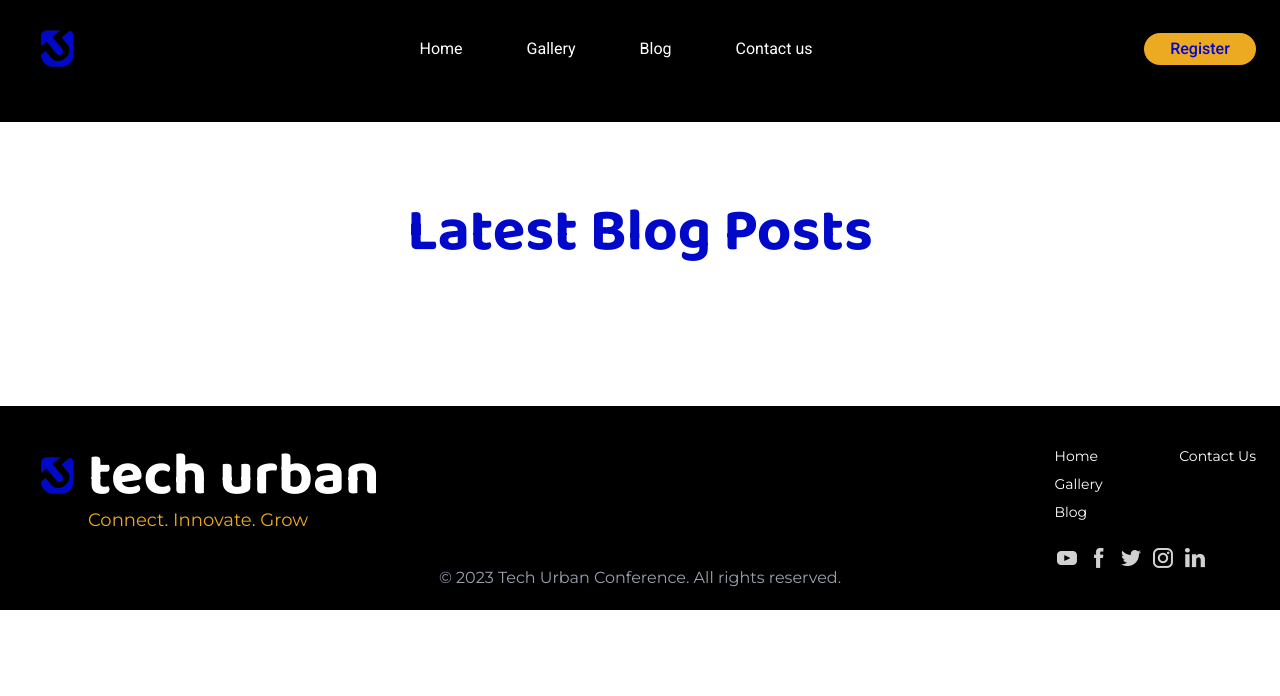
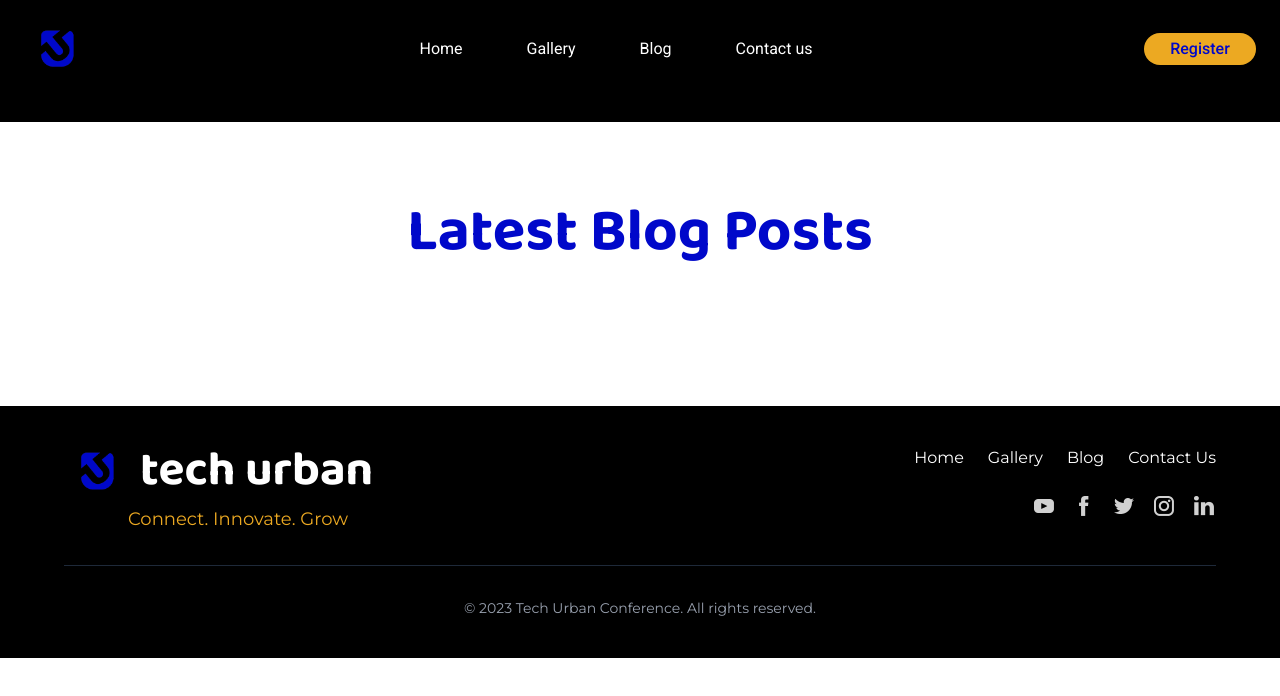
Before and after one commit to Jahboy-316/tech-urbann, a website: page blog.html in a window 1280 px wide. Drawn offline with Linux system fonts and the light colour scheme; no server answers; a web font is replaced by a local one.

Commit message:
Final commit

```diff
--- a/blog.html
+++ b/blog.html
@@ -14,17 +14,21 @@
 </head>
 
 <body>
-    <header class=" bg-black font-roboto flex justify-between items-center relative z-20 px-6 pb-12 pt-6">
+    <header class=" bg-black font-roboto flex justify-between items-center relative z-20 px-6 md:pb-12 pt-6">
         <div class="w-16">
             <img src="images-icons/logo.png">
         </div>
-        <nav class=" text-[16px] text-white flex justify-between gap-16">
-            <a href="index.html">Home</a>
+        <nav class="hidden md:flex text-[16px] text-white justify-between gap-16">
+            <a href="#">Home</a>
             <a href="#">Gallery</a>
             <a href="blog.html">Blog</a>
             <a href="#">Contact us</a>
         </nav>
-        <div>
+        <button id="menuBtn" class="text-white text-3xl md:hidden">
+            ☰
+        </button>
+
+        <div class=" hidden md:block">
             <button class="text-bluesome rounded-3xl bg-yellowsome w-28 font-medium p-1">Register</button>
         </div>
     </header>
@@ -35,46 +39,63 @@
             Latest Blog Posts
         </h1>
 
-        <div id="postsContainer" class="grid grid-cols-3 gap-10 mt-16">
+        <div id="postsContainer" class="grid grid-cols-1 md:grid-cols-3 gap-10 mt-16">
 
         </div>
 
     </section>
 
-     <footer class="bg-black py-10 px-6">
-        <div class="flex items-center justify-start">
-            <img class="w-16" src="images-icons/logo.png">
-            <h1 class="text-6xl font-baloo font-bold text-white">tech urban</h1>
-        </div>
-        <p class="text-lg font-montserrat ml-16 text-yellowsome">Connect. Innovate. Grow</p>
+    <footer class="bg-black py-10 px-6 md:px-16">
+        <div class="max-w-7xl mx-auto flex flex-col md:flex-row justify-between items-center md:items-start gap-8">
 
-        <div class="flex justify-center mt-8">
-            <p class="text-base font-montserrat text-gray-400">© 2023 Tech Urban Conference. All rights reserved.</p>
+            <div class="flex flex-col items-center md:items-start text-center md:text-left">
+                <div class="flex items-center gap-3">
+                    <img class="w-10 md:w-16" src="images-icons/logo.png" alt="Tech Urban Logo">
+                    <h1 class="text-3xl md:text-5xl font-baloo font-bold text-white">tech urban</h1>
+                </div>
+                <p class="text-base md:text-lg font-montserrat mt-2 md:ml-16 text-yellowsome">
+                    Connect. Innovate. Grow
+                </p>
+            </div>
+
+            <div class="flex flex-col items-center md:items-end text-center md:text-right">
+
+                <div
+                    class="flex flex-wrap justify-center md:justify-end gap-x-6 gap-y-2 text-white font-montserrat text-sm md:text-base">
+                    <a href="#" class="hover:text-yellowsome transition-colors">Home</a>
+                    <a href="#" class="hover:text-yellowsome transition-colors">Gallery</a>
+                    <a href="blog.html" class="hover:text-yellowsome transition-colors">Blog</a>
+                    <a href="#" class="hover:text-yellowsome transition-colors">Contact Us</a>
+                </div>
+
+                <div class="flex gap-4 mt-6">
+                    <img class="w-6 h-6 invert grayscale brightness-50 hover:brightness-100 transition"
+                        src="images-icons/youtubeicon2.png" alt="YouTube">
+                    <img class="w-6 h-6 invert grayscale brightness-50 hover:brightness-100 transition"
+                        src="images-icons/facebookicon.png" alt="Facebook">
+                    <img class="w-6 h-6 invert grayscale brightness-50 hover:brightness-100 transition"
+                        src="images-icons/twittericon.png" alt="Twitter">
+                    <img class="w-6 h-6 invert grayscale brightness-50 hover:brightness-100 transition"
+                        src="images-icons/instagramicon.png" alt="Instagram">
+                    <img class="w-6 h-6 invert grayscale brightness-50 hover:brightness-100 transition"
+                        src="images-icons/linkedinicon.png" alt="LinkedIn">
+                </div>
+
+            </div>
+
         </div>
 
-        <div class="flex justify-end -mt-36">
+        <div class="border-t border-gray-800 my-8"></div>
 
-            <div class="grid grid-cols-2 gap-x-12 gap-y-2 text-white font-montserrat text-sm">
-
-                <a href="index.html">Home</a>
-                <a href="#">Contact Us</a>
-                <a href="#">Gallery</a>
-
-                <div></div>
-                <a href="blog.html">Blog</a>
-                <div></div>
-
-                <div class="col-span-2 flex gap-2 mt-4">
-                    <img class="w-6 h-6 invert grayscale brightness-50" src="images-icons/youtubeicon2.png">
-                    <img class="w-6 h-6 invert grayscale brightness-50" src="images-icons/facebookicon.png">
-                    <img class="w-6 h-6 invert grayscale brightness-50" src="images-icons/twittericon.png">
-                    <img class="w-6 h-6 invert grayscale brightness-50" src="images-icons/instagramicon.png">
-                    <img class="w-6 h-6 invert grayscale brightness-50" src="images-icons/linkedinicon.png">
-                </div>
-            </div>
+        <div class="text-center">
+            <p class="text-xs md:text-sm font-montserrat text-gray-400">
+                © 2023 Tech Urban Conference. All rights reserved.
+            </p>
         </div>
     </footer>
-<script src="script.js" defer></script>
+
+    <script src="app.js" defer></script>
+    <script src="script.js" defer></script>
 </body>
 
 </html>
```
Also changed, not shown: styles/output.css.
